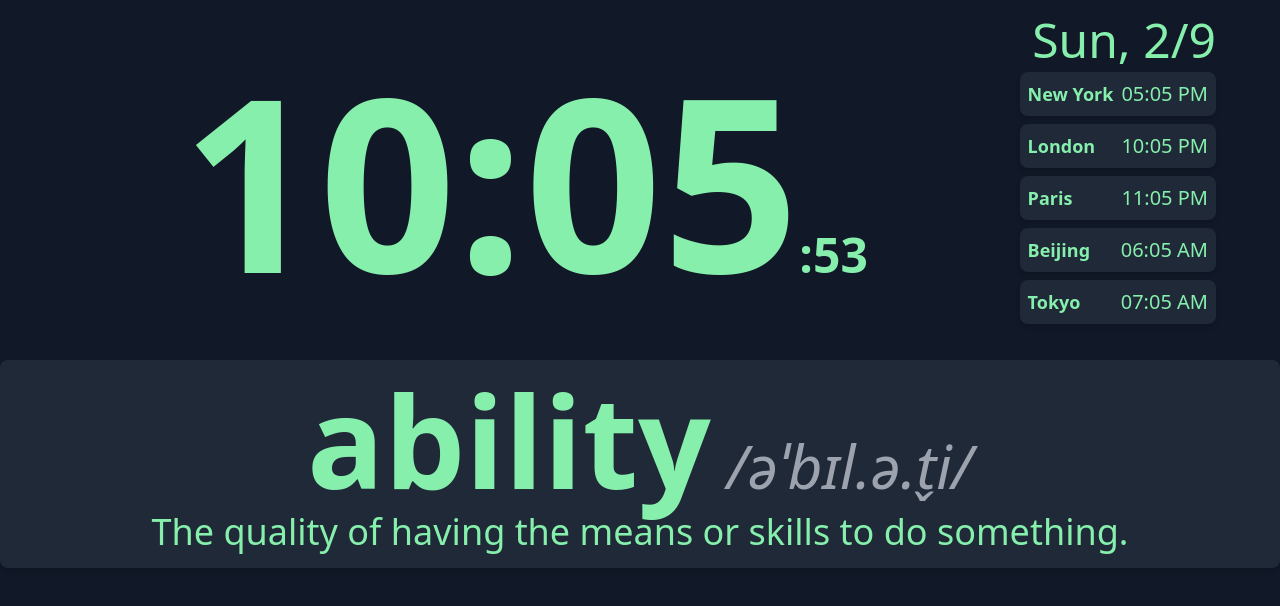
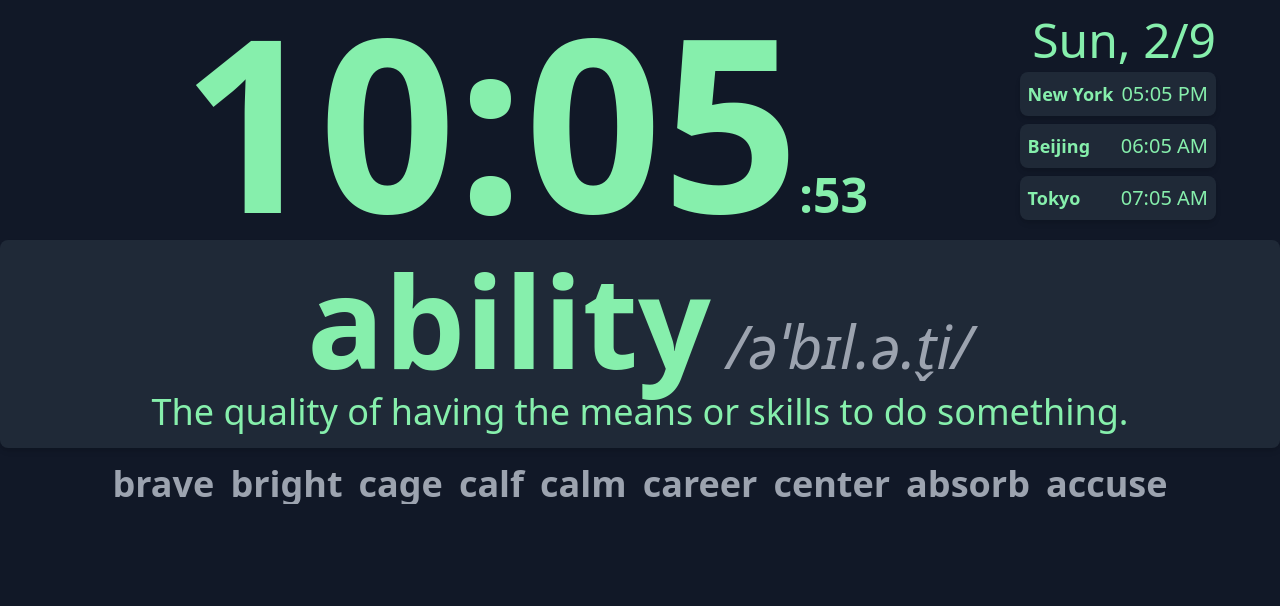
Before and after one commit to junhui/pihome, a plain HTML site: page index.html in a window 1280 px wide. Drawn offline with nearby package versions, Linux system fonts and the light colour scheme.

Commit message:
Update index.html

```diff
--- a/index.html
+++ b/index.html
@@ -31,10 +31,25 @@
                         </div>
                         <div class='mt-2 text-4xl'>${wordData.definition}</div>
                     </div>`;
+                updateWordList(wordData.word);
                 wordIndex = (wordIndex + 1) % words.length;
             }
         }
-
+        function updateWordList(currentWord) {
+            let wordList = [];
+            for (let i = -7; i <= 2; i++) {
+                let index = wordIndex + i;
+                if (index < 0) {
+                    index = words.length + index;
+                } else if (index >= words.length) {
+                    index = index - words.length;
+                }
+                if(words[index].word!=currentWord){
+                    wordList.push(words[index].word);
+                }
+            }
+            document.getElementById("word-list").innerHTML = `<div class='flex justify-center gap-4 text-4xl font-semibold text-gray-400 overflow-hidden whitespace-nowrap'>${wordList.map(w => `<span>${w}</span>`).join('')}</div>`;
+        }
         function updateTime() {
             const now = new Date();
             const hours = now.getHours().toString().padStart(2, '0');
@@ -55,8 +70,6 @@
 
             const timeZones = {
                 "New York": "America/New_York",
-                "London": "Europe/London",
-                "Paris": "Europe/Paris",
                 "Beijing": "Asia/Shanghai",
                 "Tokyo": "Asia/Tokyo"
             };
@@ -82,13 +95,14 @@
 <body class="flex flex-col items-center min-h-screen bg-gray-900 text-green-300">
     <div class="flex w-full max-w-6xl">
         <div class="w-4/5 flex justify-center">
-            <div id="time" class="font-bold" style="font-size: 15rem;"></div>
+            <div id="time" class="font-bold leading-none" style="font-size: 15rem;"></div>
         </div>
         <div class="w-1/5 flex flex-col items-end mt-4">
             <div id="date" class="text-5xl"></div>
             <div id="timezones" class="mt-2"></div>
         </div>
     </div>
-    <div id="word-display" class="w-full mt-0"></div>
+    <div id="word-display" class="w-full mt-0 leading-none"></div>
+    <div id="word-list" class="w-full mt-4 leading-none"></div>
 </body>
 </html>
```
